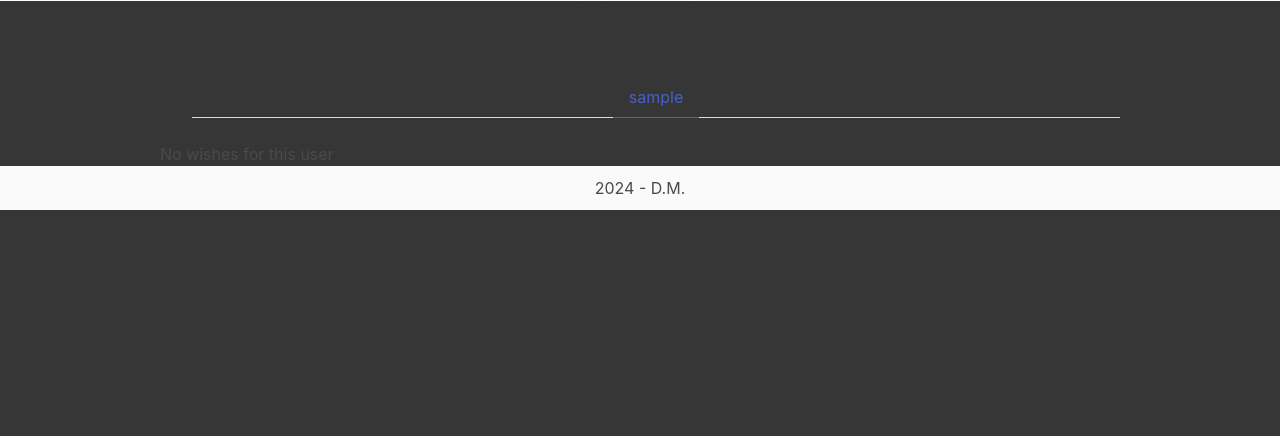
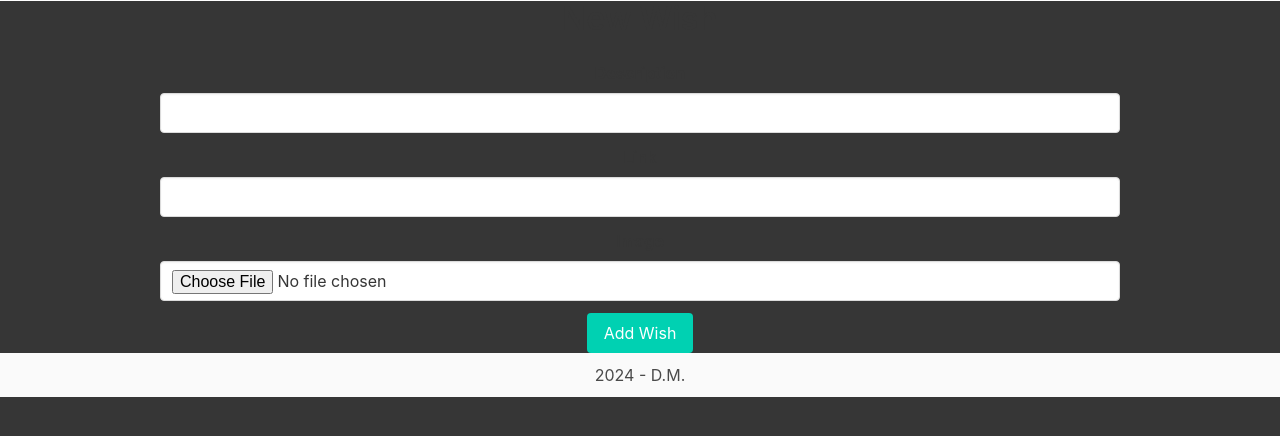
Before and after one commit to danmikes/flask, a Flask app: page /wish in a window 1280 px wide. Shown: the part 79-515 px from the top of the page. Run offline with Flask 3, Linux system fonts and the light colour scheme; the visitor is signed in with stand-in values (Sample User, id 1); data comes from the database, SQL or seed files in the repository; data that the repository does not hold is empty; some libraries are stand-ins or nearby versions.

Commit message:
Refactor to simplity

```diff
--- a/app/__init__.py
+++ b/app/__init__.py
@@ -30,6 +30,7 @@
     from .model.user import User
     from .model.wish import Wish
     try:
+      # db.drop_all()
       db.create_all()
     except Exception as e:
       app.logger.error(f'Error creating database tables: {e}')
--- a/app/form/wish.py
+++ b/app/form/wish.py
@@ -1,15 +1,16 @@
 from flask_wtf import FlaskForm
 from flask_wtf.file import FileAllowed
-from wtforms import StringField, SubmitField, FileField
+from wtforms import FileField, HiddenField, StringField, SubmitField
 from wtforms.validators import DataRequired, Optional, URL
 
 class WishForm(FlaskForm):
+  id = HiddenField('ID')
   description = StringField('Description', validators=[
       DataRequired()])
   url = StringField('Link', validators=[
       Optional(),
       URL(message="Enter valid URL")])
-  img = FileField('Image', validators=[
+  image = FileField('Image', validators=[
     Optional(),
     FileAllowed(['gif', 'jpg', 'jpeg', 'png'], 'Images only')])
   submit = SubmitField('Add Wish')
--- a/app/route/auth.py
+++ b/app/route/auth.py
@@ -65,10 +65,9 @@
   flash('You have been logged out', 'success')
   return redirect(url_for('auth.login'))
 
-@auth.route('/users', methods=['GET'])
+@auth.route('/users/json', methods=['GET'])
 @login_required
-def users():
+def users_json():
   users = User.query.all()
   user_list = [user.to_dict() for user in users]
-  # return render_template('auth/users.htm', users=users)
   return jsonify(user_list)
--- a/app/route/main.py
+++ b/app/route/main.py
@@ -18,10 +18,24 @@
 @main.route('/wish', methods=['GET', 'POST'])
 @login_required
 def wish():
-  form = WishForm()
+  wish_id = request.args.get('wish_id', type=int)
+  if wish_id:
+    wish = Wish.query.get_or_404(wish_id)
+    if wish.owner != current_user:
+      flash('You can only edit your wishes', 'error')
+      return redirect(url_for('main.wishes'))
+  else:
+    wish = Wish(description='', url='', image='', owner=current_user)
+
+  form = WishForm(obj=wish)
 
   if form.validate_on_submit():
-    file = form.img.data
+    if not wish_id:
+      wish = Wish(owner=current_user)
+
+    form.populate_obj(wish)
+
+    file = form.image.data
 
     if file:
       filename = secure_filename(file.filename)
@@ -29,26 +43,27 @@
 
       try:
         file.save(file_path)
+        wish.image = filename
       except Exception as e:
-        flash(f'Error saving file: {e}')
+        flash(f'Error saving file: {e}', 'error')
         return redirect(url_for('main.wish'))
 
-    new_wish = Wish(
-      description=form.description.data,
-      url=form.url.data,
-      img=filename if file else None,
-      owner=current_user
-    )
+    if not wish.id:
+      db.session.add(wish)
 
-    db.session.add(new_wish)
     db.session.commit()
-    flash('Wish added!')
+    flash('Wish saved', 'success')
+    return redirect(url_for('main.wishes'))
 
-    return redirect(url_for('main.wish'))
+  return render_template('unit/form.htm', form=form)
 
+@main.route('/wishes', methods=['GET'])
+@login_required
+def wishes():
   users = User.query.all()
   wishes = Wish.query.all()
   wishes_by_user = {}
+
   for wish in wishes:
     if wish.url:
       parsed_url = urlparse(wish.url)
@@ -59,23 +74,21 @@
 
     wishes_by_user[wish.owner_id].append(wish)
 
-  flash_errors(form)
-
-  return render_template('main/wish.htm', form=form, users=users, wishes_by_user=wishes_by_user)
+  return render_template('main/wishes.htm', users=users, wishes_by_user=wishes_by_user)
 
 @main.route('/buy/<int:wish_id>')
 @login_required
 def buy(wish_id):
   wish = Wish.query.get_or_404(wish_id)
   if wish.owner_id == current_user.id:
-    flash('You cannot buy your own wish')
-    return redirect(url_for('main.wish'))
+    flash('You cannot buy your own wish', 'error')
+    return redirect(url_for('main.wishes'))
 
   wish.bought = True
   wish.buyer_id = current_user.id
   db.session.commit()
-  flash('Wish marked as bought')
-  return redirect(url_for('main.wish'))
+  flash('Wish marked as bought', 'success')
+  return redirect(url_for('main.wishes'))
 
 @main.route('/cancel/<int:wish_id>')
 @login_required
@@ -85,47 +98,12 @@
   wish.bought = False
   wish.buyer_id = None
   db.session.commit()
-  flash('Wish canceled')
-  return redirect(url_for('main.wish'))
+  flash('Wish canceled', 'success')
+  return redirect(url_for('main.wishes'))
 
-@main.route('/edit/<int:wish_id>', methods=['GET', 'POST'])
-def edit(wish_id):
-  wish = Wish.query.get_or_404(wish_id)
-  form = WishForm()
-
-  if request.method == 'GET':
-    form.description.data = wish.description
-    form.url.data = wish.url
-
-  if request.method == 'POST':
-    if form.validate_on_submit():
-      wish.description = form.description.data
-      wish.url = form.url.data
-
-      file = request.files.get('img')
-      if file:
-        filename = secure_filename(file.filename)
-        file_path = os.path.joing(current_app.config['UPLOAD_FOLDER'], filename)
-        try:
-          file.save(file_path)
-          wish.img = filename
-        except Exception as e:
-          flash(f'Error saving file: {e}')
-          return redirect(url_for('main.wish'))
-
-      db.session.commit()
-      flash('Wish updated successfully!')
-      return redirect(url_for('main.wish'))
-
-  form.description.data = wish.description
-  form.url.data = wish.url
-
-  return render_template('main/wish.htm', form=form, is_edit=True)
-
-@main.route('/wishes', methods=['GET'])
+@main.route('/wishes/json', methods=['GET'])
 @login_required
-def wishes():
+def wishes_json():
   wishes = Wish.query.all()
   wish_list = [wish.to_dict() for wish in wishes]
-  # return render_template('main/wishes.htm', wishes=wishes)
   return jsonify(wish_list)
--- a/app/template/base.htm
+++ b/app/template/base.htm
@@ -6,7 +6,7 @@
   <link rel="icon" type="image/x-icon" href="{{ url_for('static', filename='favicon.ico') }}">
   <title>Flask App | {% block title %}Index{% endblock %}</title>
   <link rel="stylesheet" type="text/css" href="https://cdn.jsdelivr.net/npm/bulma@0.9.3/css/bulma.min.css">
-  <link rel="stylesheet" type="text/css" href="{{ url_for('static', filename='css/main.css') }}">
+  <link rel="stylesheet" type="text/css" href="{{ url_for('static', filename='css/base.css') }}">
   {% block head %}{% endblock %}
   {% block css %}{% endblock %}
 </head>
--- a/app/template/main/index.htm
+++ b/app/template/main/index.htm
@@ -5,6 +5,6 @@
 {% block body %}
 <section class="section">
   <h1 class="title">Wish App</h1>
-  <p><a href="{{ url_for('main.wish') }}" class="button is-big">Make a Wish</a></p>
+  <p><a href="{{ url_for('main.wishes') }}" class="button is-big">Make a Wish</a></p>
 </section>
 {% endblock %}
--- a/app/template/main/wish.htm
+++ b/app/template/main/wish.htm
@@ -5,7 +5,7 @@
 {% endblock %}
 
 {% block body %}
-<h1 class="title">Wishlist</h1>
+<h1 class="title">Wishes</h1>
 
 <div class="tabs is-centered">
   <ul>
@@ -29,7 +29,7 @@
               'description': wish.description,
               'url': wish.url,
               'domain': wish.domain,
-              'img': wish.img,
+              'image': wish.image,
               'bought': wish.bought,
               'owner': wish.owner,
               'owner_id': wish.owner_id,
@@ -48,122 +48,6 @@
   </div>
 {% endfor %}
 
-<!-- <h2 class="title">New Wish</h2>
-<div class="columns is-multiline is-centered">
-  <div class="column is-one-third">
-    <div class="card">
-      <div class="card-content">
-        <form method="POST" enctype="multipart/form-data" id="wishForm">
-          {{ form.hidden_tag() }}
-          <div class="field">
-            {{ form.description.label(class='label') }}
-            <div class="control">
-              {{ form.description(class='input', oninput='updatePreview()') }}
-            </div>
-          </div>
-
-          <div class="field">
-            {{ form.url.label(class='label') }}
-            <div class="control">
-              {{ form.url(class='input', oninput='updatePreview()') }}
-            </div>
-          </div>
-
-          <div class="field">
-            {{ form.img.label(class='label') }}
-            <div class="control">
-              {{ form.img(class='file-input', accept='image/*', onchange='updateImagePreview(this)') }}
-              <button type="button" class="button is-info" onclick="this.previousElementSibling.click();">Upload Image</button>
-            </div>
-          </div>
-
-          <hr>
-
-          <div class="field">
-            {{ form.submit(class='button is-link') }}
-          </div>
-        </form>
-      </div>
-    </div>
-  </div>
-
-  <div class="column is-one-third">
-    <div class="card" id="previewCard">
-      <div class="card-content">
-        <p class="title" id="previewDescription">Description</p>
-        <hr>
-        <p id="previewURL"><a href="#" target="_blank">URL</a></p>
-        <hr>
-        <figure class="image" id="previewImageContainer" style="display: none;">
-          <img id="previewImage" src="#" alt="" />
-        </figure>
-      </div>
-    </div>
-  </div>
-</div>
-
-<hr>
-
-<h2 class="title">My Wishes</h2>
-<div class="columns is-multiline">
-  {% for wish in wishes %}
-    <div class="column is-one-third">
-      <div class="card">
-        <div class="card-content">
-          <p class="title">{{ wish.description }}</p>
-          {% if wish.url %}
-            <hr>
-            <p><a href="{{ wish.url }}" target="_blank">Link</a></p>
-          {% endif %}
-          {% if wish.img %}
-          <hr>
-          <figure class="image">
-            <img src="{{ url_for('static', filename='upload/' + wish.img) }}">
-          </figure>
-          {% endif %}
-          <hr>
-          <div>
-            <a href="{{ url_for('main.edit', wish_id=wish.id) }}" class="button is-warning">Edit</a>
-          </div>
-        </div>
-      </div>
-    </div>
-  {% endfor %}
-</div>
-
-<hr>
-
-<h2 class="title">Their Wishes</h2>
-<div class="columns is-multiline">
-  {% for wish in their_wishes %}
-    <div class="column is-one-third">
-      <div class="card {% if wish.bought %}is-bought{% endif %}">
-        <div class="card-content">
-          <p>{{ wish.owner.username }}</p>
-          <p class="title">{{ wish.description }}</p>
-          {% if wish.url %}
-            <p><a href="{{ wish.url }}" target="_blank">{{ wish.domain }}</a></p>
-          {% endif %}
-          {% if wish.img %}
-            <hr>
-            <figure class="image">
-              <img src="{{ url_for('static', filename='upload/' + wish.img) }}">
-            </figure>
-          {% endif %}
-          <hr>
-          <div>
-            {% if not wish.bought %}
-              <a href="{{ url_for('main.buy', wish_id=wish.id) }}" class="button is-primary">Buy</a></li>
-            {% else %}
-              <a href="{{ url_for('main.cancel', wish_id=wish.id) }}" class="button is-danger {% if wish.buyer_id != current_user.id %}is-static{% endif %}">Cancel</a></li>
-            {% endif %}
-          </div>
-        </div>
-      </div>
-    </div>
-  {% endfor %}
-</div> -->
-
 {% block js %}
   <script src="{{ url_for('static', filename='js/wish.js') }}"></script>
 {% endblock %}
--- a/app/template/unit/card.htm
+++ b/app/template/unit/card.htm
@@ -6,8 +6,8 @@
   </div>
 
   <div class="card-image">
-    {% if prop.img %}
-      <img src="{{ url_for('static', filename='upload/' + prop.img) }}" alt="Image for {{ prop.img }}">
+    {% if prop.image %}
+      <img src="{{ url_for('static', filename='upload/' + prop.image) }}" alt="Image for {{ prop.image }}">
     {% endif %}
   </div>
 
--- /dev/null
+++ b/app/template/unit/form.htm
@@ -0,0 +1,36 @@
+{% extends 'base.htm' %}
+
+{% block body %}
+<h1 class="title">{% if form.id.data %}Edit{% else %}New{% endif %} Wish</h1>
+
+<form method="POST" enctype="multipart/form-data">
+  {{ form.hidden_tag() }}
+
+  <div class="field">
+    {{ form.description.label(class="label") }}
+    <div class="control">
+      {{ form.description(class="input") }}
+    </div>
+  </div>
+
+  <div class="field">
+    {{ form.url.label(class="label") }}
+    <div class="control">
+      {{ form.url(class="input") }}
+    </div>
+  </div>
+
+  <div class="field">
+    {{ form.image.label(class="label") }}
+    <div class="control">
+      {{ form.image(class="input") }}
+    </div>
+  </div>
+
+  <div class="field">
+    <div class="control">
+      {{ form.submit(class="button is-primary") }}
+    </div>
+  </div>
+</form>
+{% endblock %}
--- a/app/template/unit/header.htm
+++ b/app/template/unit/header.htm
@@ -16,7 +16,7 @@
       <div class="navbar-mid">
         <a class="navbar-item" href="{{ url_for('main.index') }}">Home</a>
         {% if current_user.is_authenticated %}
-          <a class="navbar-item" href="{{ url_for('main.wish') }}">WishList</a>
+          <a class="navbar-item" href="{{ url_for('main.wishes') }}">WishList</a>
         {% endif %}
       </div>
 
```
Also changed, not shown: app/model/wish.py (+5 -5 lines), app/static/css/base.css (renamed from app/static/css/main.css).
